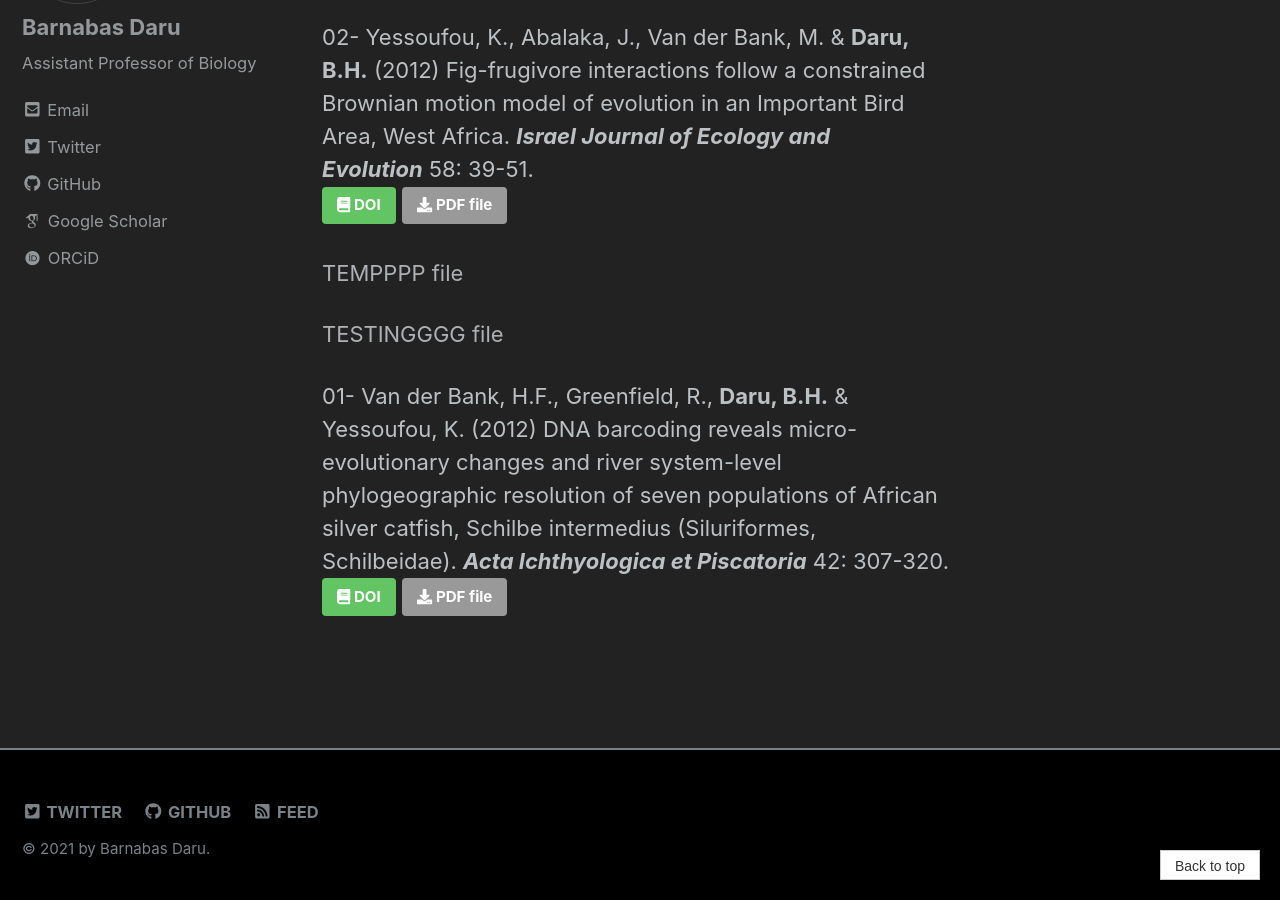
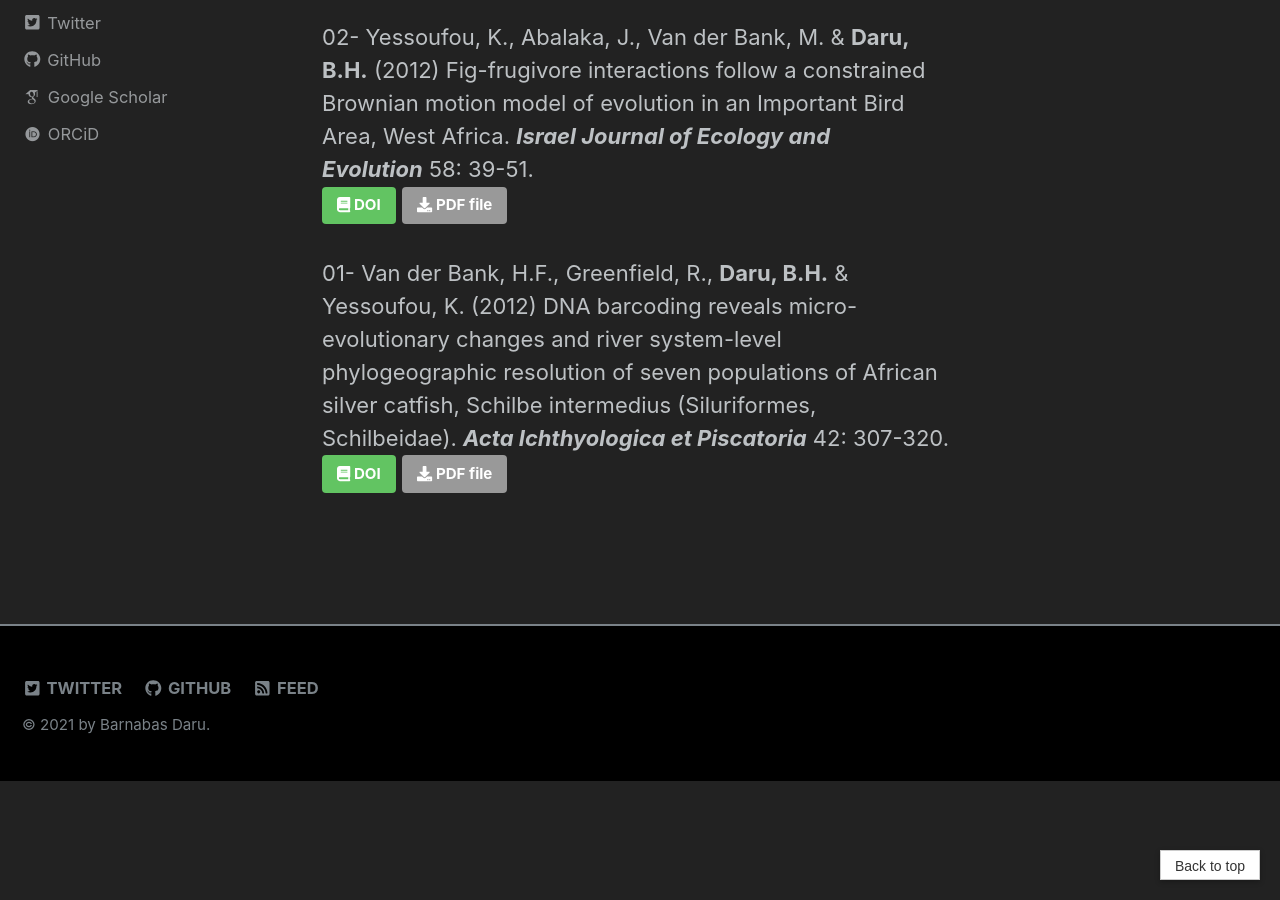
Before and after one commit to darunabas/darulab.github.io, a Jekyll site: the page built from _pages/publications.md, in a window 1280 px wide and 900 px high, scrolled down 9484 px. Built offline with Jekyll 4.4.1, drawn with Linux system fonts in a browser that asks for light colours; nearby versions of some CDN libraries; some web fonts are replaced.

Commit message:
Update publications.md

```diff
--- a/_pages/publications.md
+++ b/_pages/publications.md
@@ -193,10 +193,6 @@ tags: []
   [<i class="fa fa-book" aria-hidden="true"></i> DOI](https://doi.org/10.1560/IJEE.58.1.39){: .btn .btn--small .btn--success}{:target="_blank"}
   [<i class="fa fa-download" aria-hidden="true"></i> PDF file]({{ site.baseurl}}/docs/02_Yessoufou2012_IJEE.pdf){: .btn .btn--small .btn--primary}{:target="_blank"}
 
-  [TEMPPPP file]({{ site.baseurl}}/docs/test.html){:target="_blank"}
-
-  [TESTINGGGG file]({{ site.baseurl}}/_pages/research.html){:target="_blank"}
-
 01- Van der Bank, H.F., Greenfield, R., **Daru, B.H.** & Yessoufou, K. (2012) DNA barcoding reveals micro-evolutionary changes and river system-level phylogeographic resolution of seven populations of African silver catfish, Schilbe intermedius (Siluriformes, Schilbeidae). **_Acta Ichthyologica et Piscatoria_** 42: 307-320.<br>
   [<i class="fa fa-book" aria-hidden="true"></i> DOI](http://dx.doi.org/10.3750/AIP2012.42.4.04){: .btn .btn--small .btn--success}{:target="_blank"}
   [<i class="fa fa-download" aria-hidden="true"></i> PDF file]({{ site.baseurl}}/docs/01_VanderBank2012.pdf){: .btn .btn--small .btn--primary}{:target="_blank"}
```
